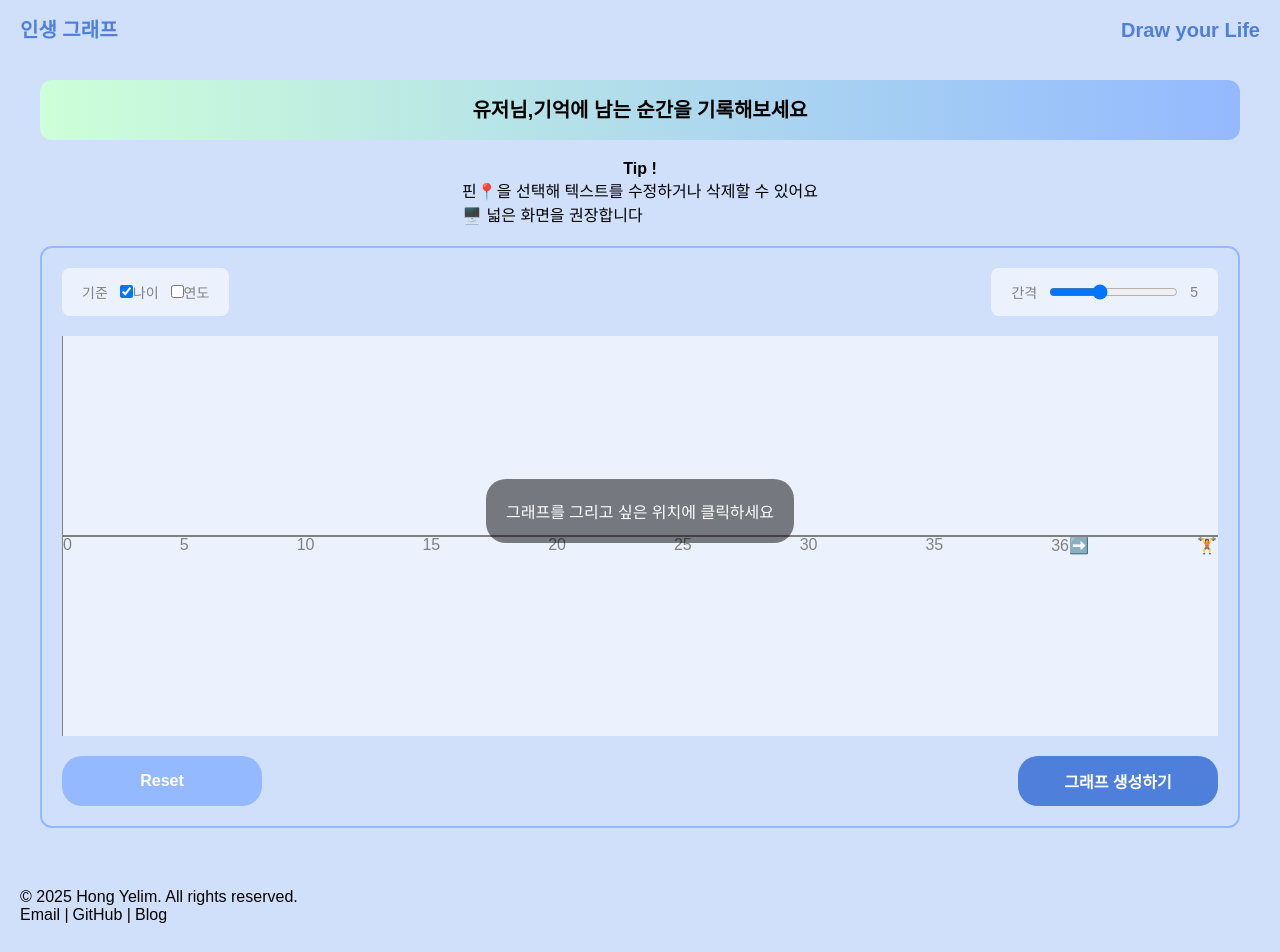
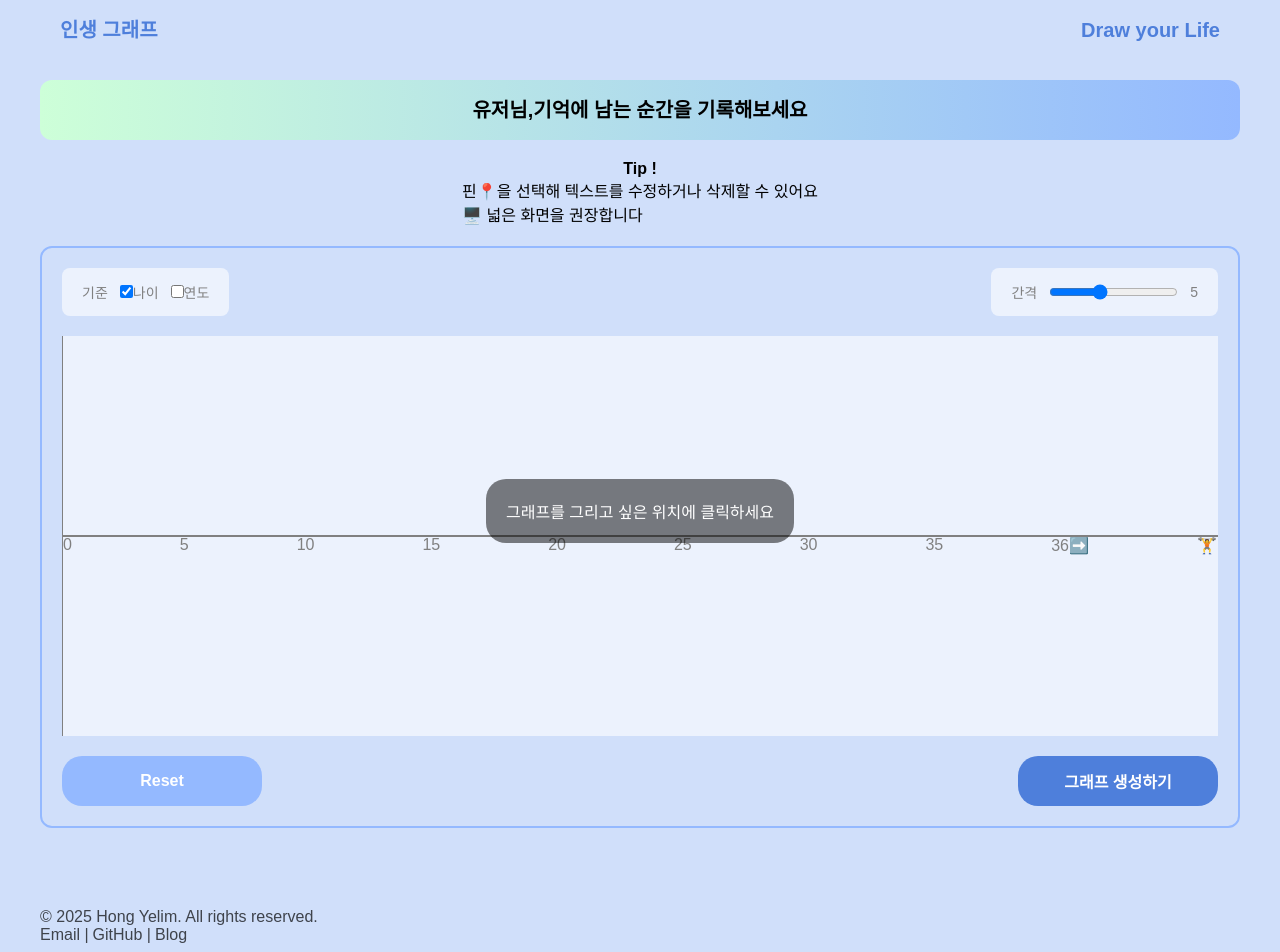
Before and after one commit to hongggyelim/lifeGraph, a React (Create React App) app: page /main in a window 1280 px wide. Shown: the top 952 px of the page. Built offline with nearby package versions, Linux system fonts and the light colour scheme.

Commit message:
chore: css 수정, point input 수정

```diff
--- a/src/App.scss
+++ b/src/App.scss
@@ -31,12 +31,12 @@ body {
 
 // main 레이아웃
 main {
-  max-width: calc(100dvw - 10px);
-  margin: 20px;
+  max-width: $width-desktop;
+  margin: 20px auto;
 
   @media (max-width: $mobile) {
-    max-width: 360px;
-    margin: 12px auto;
+    max-width: $width-mobile;
+    margin: 20px;
   }
 
   h3 {
@@ -44,7 +44,6 @@ main {
     font-weight: 600;
     background: linear-gradient(to right, $secondary-color-200, $primary-color-200);
     width: 100%;
-    max-width: 1200px;
     padding: 20px;
     text-align: center;
     border-radius: 12px;
@@ -77,3 +76,12 @@ main {
     }
   }
 }
+
+//Header, Footer 내부 nav 공통 스타일
+nav {
+  max-width: $width-desktop;
+  margin: 0 auto;
+  @media (max-width: $mobile) {
+    max-width: $width-mobile;
+  }
+}
--- a/src/components/Footer/Footer.scss
+++ b/src/components/Footer/Footer.scss
@@ -1,11 +1,11 @@
 @import "../../variables.scss";
 footer {
+  padding-top: 40px;
+  padding-bottom: 20px;
   width: 100%;
-  padding: 20px;
   gap: 20px;
-
+  color: rgba($color: #000000, $alpha: 0.7);
   @media (max-width: $mobile) {
-    padding: 12px;
   }
   address {
     display: flex;
--- a/src/components/Footer/Footer.tsx
+++ b/src/components/Footer/Footer.tsx
@@ -2,6 +2,7 @@ import "./Footer.scss";
 const Footer = () => {
   return (
     <footer>
+      <nav>
         <p>&copy; 2025 Hong Yelim. All rights reserved.</p>
 
         <address>
@@ -9,6 +10,7 @@ const Footer = () => {
           <a href="https://github.com/hongggyelim/hongggyelim">GitHub |</a>
           <a href="https://memoryelim.tistory.com/">Blog</a>
         </address>
+      </nav>
     </footer>
   );
 };
--- a/src/components/Graph/Graph.tsx
+++ b/src/components/Graph/Graph.tsx
@@ -32,7 +32,12 @@ const Graph = () => {
 
   // 텍스트 입력시
   const handleChangeTitle = (e: ChangeEvent<HTMLInputElement>, id: number) => {
-    setTitle(id, e.target.value);
+    const newTitle = e.target.value;
+    if (newTitle.length > 12) {
+      alert("10자 이내로 작성해주세요");
+    } else {
+      setTitle(id, newTitle);
+    }
   };
 
   // point 삭제 버튼
--- a/src/components/Header/Header.scss
+++ b/src/components/Header/Header.scss
@@ -4,6 +4,7 @@
   justify-content: space-between;
   align-items: center;
   padding: 20px;
+
   @media (max-width: $mobile) {
     padding: 12px;
   }
--- a/src/components/Header/Header.tsx
+++ b/src/components/Header/Header.tsx
@@ -2,11 +2,13 @@ import "./Header.scss";
 
 const Header = () => {
   return (
-    <header id="header">
-      <h1>
-        <a href="/">인생 그래프</a>
-      </h1>
-      <h2>Draw your Life</h2>
+    <header>
+      <nav id="header">
+        <h1>
+          <a href="/">인생 그래프</a>
+        </h1>
+        <h2>Draw your Life</h2>
+      </nav>
     </header>
   );
 };
--- a/src/pages/Main/component/Point/Point.tsx
+++ b/src/pages/Main/component/Point/Point.tsx
@@ -32,7 +32,7 @@ const Point = forwardRef<HTMLInputElement, PointProp>(
         }}
       >
         <input
-          className={`point-input ${title.length > 10 ? "long" : title.length > 5 ? "mid" : ""}`}
+          className={`point-input ${title.length > 5 ? "long" : ""}`}
           type="text"
           value={title}
           ref={ref}
--- a/src/pages/Main/component/Point/point.scss
+++ b/src/pages/Main/component/Point/point.scss
@@ -6,10 +6,14 @@
   align-items: center;
 
   .point-input {
-    width: 80px;
+    width: 120px;
     height: 30px;
     font-size: 1.6rem;
     color: black;
+    padding-left: 4px;
+    &::placeholder {
+      font-size: 1.2rem;
+    }
     &:hover,
     &:active {
       transform: scale(1.2);
@@ -18,11 +22,8 @@
       border-radius: 20px;
     }
   }
-  .mid {
+  .long {
     width: 140px;
-  }
-  .long {
-    width: 200px;
   }
   button {
     display: none;
--- a/src/variables.scss
+++ b/src/variables.scss
@@ -10,3 +10,7 @@ $secondary-color-300: #97f1aa;
 $mobile: 375px;
 $tablet: 768px;
 $desktop: 1024px;
+
+// 컨테이너 너비
+$width-desktop: 1200px;
+$width-mobile: 360px;
```
Lines whose indentation alone changed are shown as unchanged.
